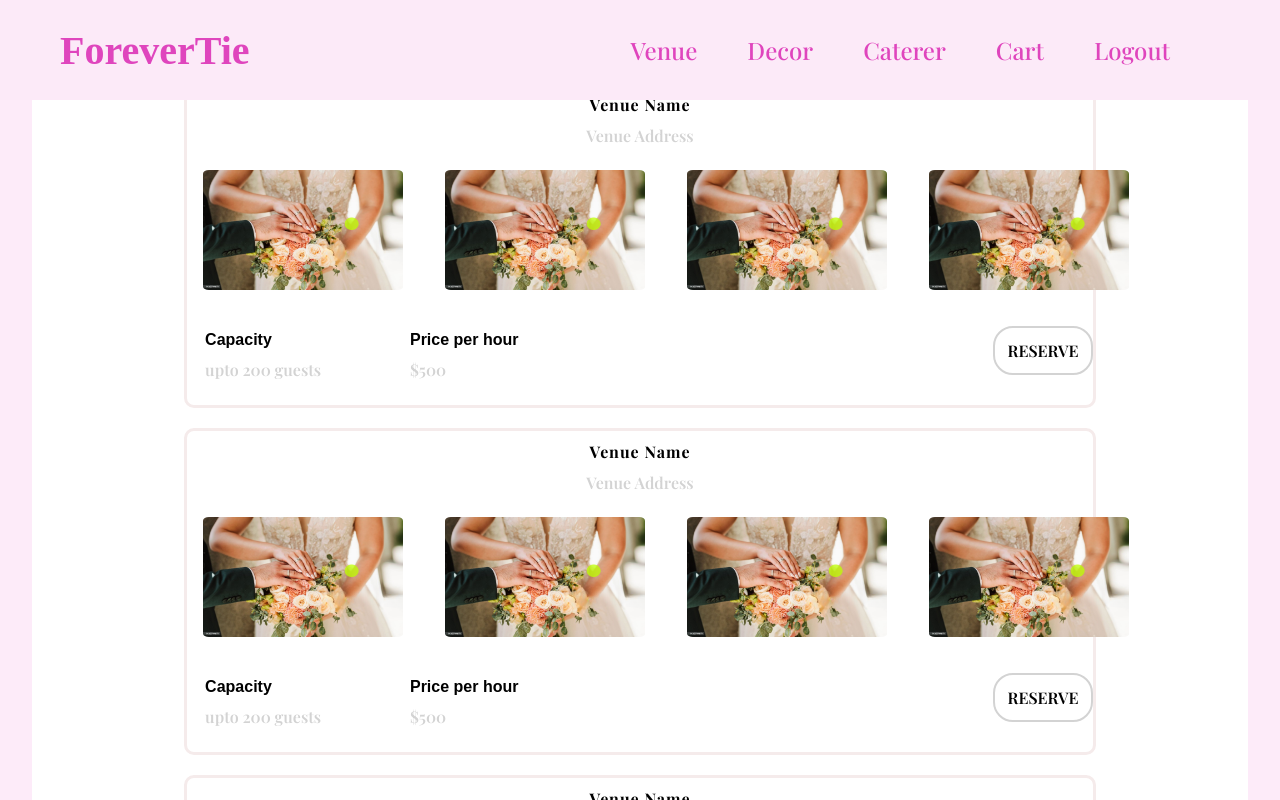
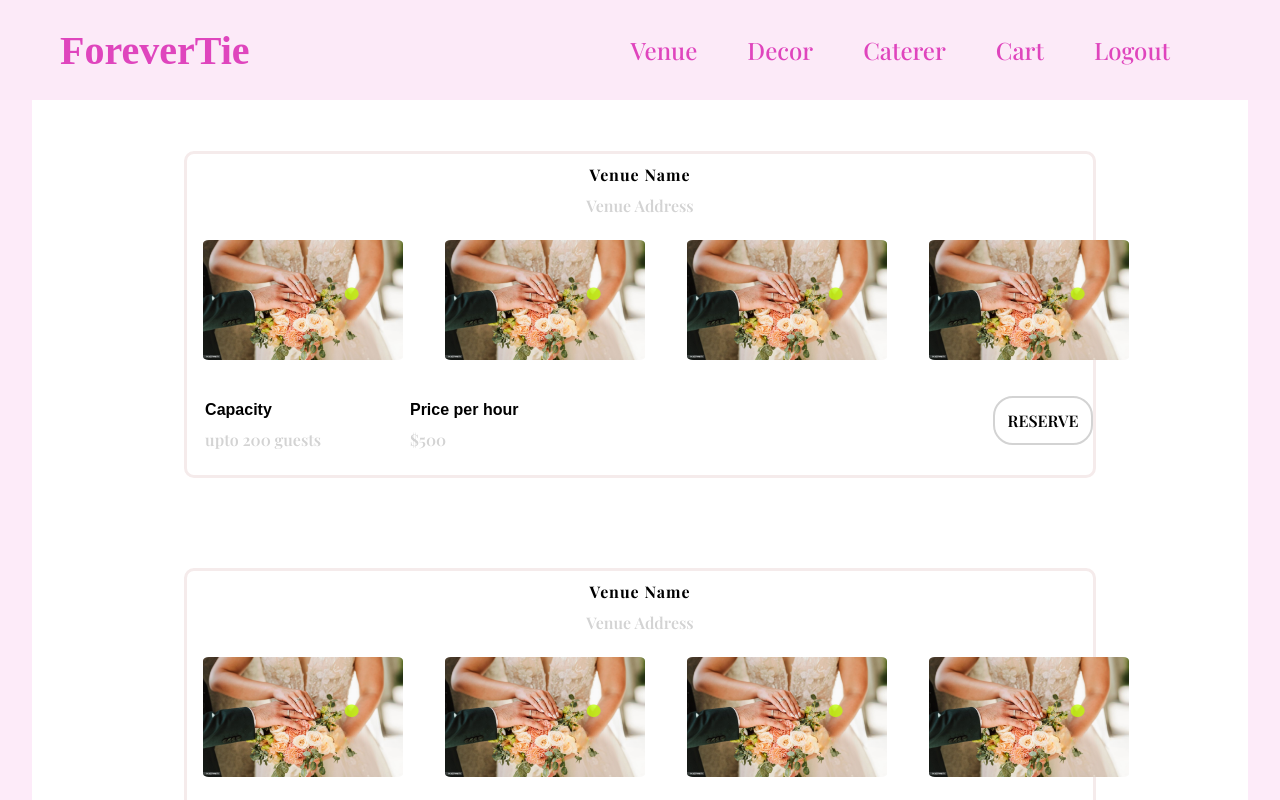
Before and after one commit to Sindhupandi54/MarriagePlanner, a React (Create React App) app in the folder marriage/: page /CategoryDetails in a window 1280 px wide. Shown: the top 800 px of the page. Built offline with nearby package versions, Linux system fonts and the light colour scheme; a web font is replaced by a local one.

Commit message:
UpdateD CategoryDetails STYLING

```diff
--- a/marriage/src/Pages/CategoryDetails/CategoryDetails.css
+++ b/marriage/src/Pages/CategoryDetails/CategoryDetails.css
@@ -6,7 +6,6 @@
 }
 .outer-box{
     margin: auto;
-    margin-bottom: 0;
     width: 95%;
     min-height: 100vh;
     background-color: white;
@@ -14,20 +13,30 @@
     border-radius: 15px;
 }
 
+.custom-grid-item{
+    margin: 1.5rem 1rem 0; /* Add margin-bottom: 0 */
+    height: 120px;
+    width:200px;
+    background-color: #796565;
+    text-align: center;
+    border-radius: 3%;
+}
+
+
 .custom-grid-container{
     display: grid;
     grid-template-columns: repeat(4, 1fr) ;
     column-gap: 10px;
     height:170px;
 }
-.custom-grid-item{
+/* .custom-grid-item{
     margin: 1.5rem 1rem;
     height: 120px;
     width:200px;
     background-color: #796565;
     text-align: center;
     border-radius: 3%;
-}
+} */
 .outer-container{
     margin: auto;
     width: 75%;
@@ -72,7 +81,7 @@
 .resource{
     border: 3px solid rgb(245, 235, 235);
     border-radius: 10px;
-    margin:20px 0;
+    margin:90px 0 0px;
 }
 .reserve-button{
     margin-left:auto !important;
```
